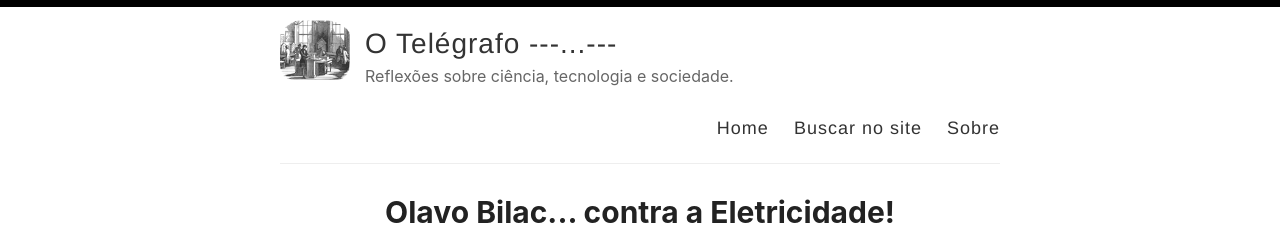
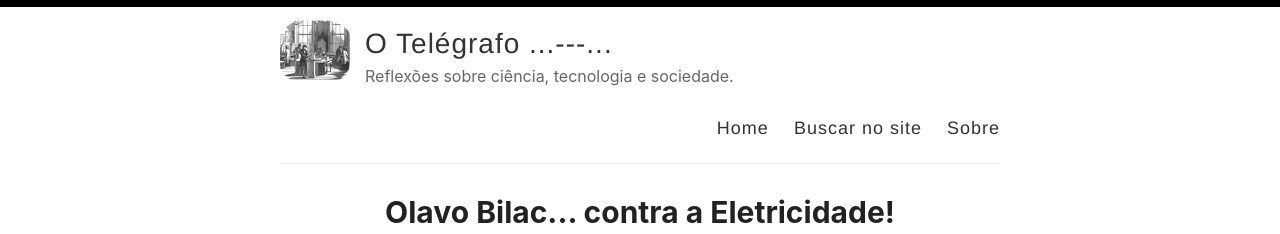
Before and after one commit to tonidandel/otelegrafo_, a Jekyll site: the page built from index.html, in a window 1280 px wide and 900 px high. Shown: the top 234 px of the window. Built offline with Jekyll 4.4.1, drawn with Linux system fonts in a browser that asks for light colours; nearby versions of some CDN libraries; some web fonts are replaced; formulas are drawn with MathJax 3; the list of posts is cut into pages by our own code.

Commit message:
title-corrections

```diff
--- a/_config.yml
+++ b/_config.yml
@@ -3,7 +3,7 @@
 #
 
 # Name of your site (displayed in the header)
-name: O Telégrafo ---...---
+name: O Telégrafo ...---...
 
 # Name of the author
 author: Danny Tonidandel
```
Also changed, not shown: README.md.
